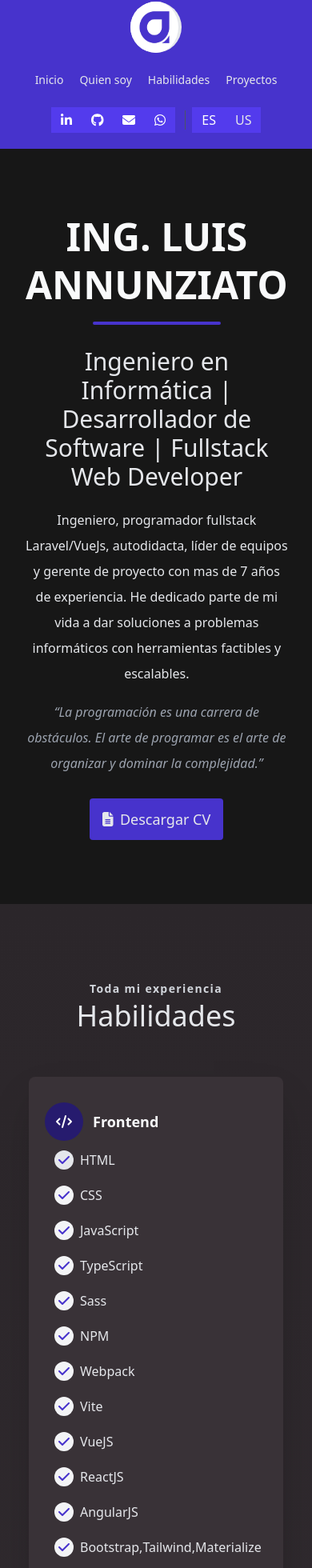
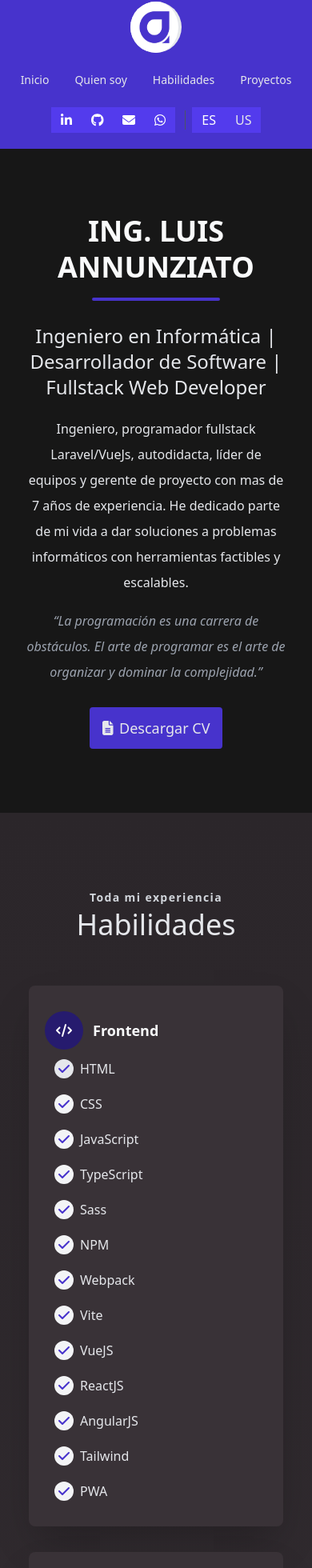
Before and after one commit to luisb0992/portfolio, a Vue app: page / in a window 390 px wide. Shown: the part 18-1978 px from the top of the page at 80% size. Built offline with nearby package versions, Linux system fonts and the light colour scheme.

Commit message:
fix: :bug: Resolviendo visualizacion del componente WhoIam
Resolviendo problemas de visualizacion de textos en varios componentes

Refactor, Texto

```diff
--- a/src/components/Header.vue
+++ b/src/components/Header.vue
@@ -34,7 +34,7 @@
 <template>
 	<header class="bg-personal-gray-1 sticky top-0 z-[1]">
 		<div class="container mx-auto flex flex-wrap p-5 flex-col md:flex-row items-center text-gray-200">
-			<nav class="flex lg:w-2/5 flex-wrap items-center text-sm sm:text-base md:ml-auto py-2">
+			<nav class="flex lg:w-2/5 flex-wrap items-center text-sm sm:text-base md:ml-auto py-2 justify-center sm:justify-start gap-3 sm:gap-0">
 				<a
 					class="mr-5 hover:text-gray-300 transition-all duration-300"
 					href="javascript:void(0)"
--- /dev/null
+++ b/src/libs/fontawesome.ts
@@ -0,0 +1,14 @@
+/* import the fontawesome core */
+import { library } from '@fortawesome/fontawesome-svg-core';
+
+/* import font awesome icon component */
+import { FontAwesomeIcon } from '@fortawesome/vue-fontawesome';
+
+/* import specific icons */
+import { faUserSecret, faEnvelope, faFileLines, faCode, faCube, faDatabase, faScrewdriverWrench, faCheck } from '@fortawesome/free-solid-svg-icons';
+import { faLinkedinIn, faGithub, faWhatsapp } from '@fortawesome/free-brands-svg-icons';
+
+/* add icons to the library */
+library.add(faUserSecret, faLinkedinIn, faEnvelope, faGithub, faWhatsapp, faFileLines, faCode, faCube, faDatabase, faScrewdriverWrench, faCheck);
+
+export default FontAwesomeIcon;
--- a/src/main.ts
+++ b/src/main.ts
@@ -3,24 +3,14 @@ import App from './App.vue';
 import axios from 'axios';
 import trans from './lang/config';
 import RRSS from './utils/RRSS';
+import Links from './utils/links';
 import './assets/css/tailwind.css';
-
-/* import the fontawesome core */
-import { library } from '@fortawesome/fontawesome-svg-core';
-
-/* import font awesome icon component */
-import { FontAwesomeIcon } from '@fortawesome/vue-fontawesome';
-
-/* import specific icons */
-import { faUserSecret, faEnvelope, faFileLines, faCode, faCube, faDatabase, faScrewdriverWrench, faCheck } from '@fortawesome/free-solid-svg-icons';
-import { faLinkedinIn, faGithub, faWhatsapp } from '@fortawesome/free-brands-svg-icons';
-
-/* add icons to the library */
-library.add(faUserSecret, faLinkedinIn, faEnvelope, faGithub, faWhatsapp, faFileLines, faCode, faCube, faDatabase, faScrewdriverWrench, faCheck);
+import FontAwesomeIcon from './libs/fontawesome';
 
 const app = createApp(App);
 app.provide('axios', (app.config.globalProperties.axios = axios));
 app.provide('trans', trans);
 app.provide('RRSS', RRSS);
+app.provide('links', Links);
 app.component('font-awesome-icon', FontAwesomeIcon);
 app.mount('#app');
--- /dev/null
+++ b/src/utils/links.ts
@@ -0,0 +1,16 @@
+/**
+ * link estáticos para la web
+ *
+ * @autor  Luis Annunziato: luisannunziato@gmail.com
+ * @link https://luisan.dev
+ */
+
+import { reactive } from "vue";
+
+interface Links {
+	cv: string;
+}
+
+export default reactive<Links>({
+	cv: 'https://drive.google.com/file/d/16UqBG72RKScikdxpZAax6-6sZvtete7A/view?usp=drive_link',
+});
--- a/src/view/partials/Skills.vue
+++ b/src/view/partials/Skills.vue
@@ -107,9 +107,7 @@
 									<span class="bg-gray-100 text-personal-gray-1 w-6 h-6 mr-2 rounded-full inline-flex items-center justify-center">
 										<font-awesome-icon icon="fas fa-check text-xs" />
 									</span>
-									<span>{{ trans('bootstrap') }}</span
-									>, <span>{{ trans('tailwind') }}</span
-									>, <span>{{ trans('materialize') }}</span>
+									<span>{{ trans('tailwind') }}</span>
 								</a>
 								<a class="inline-flex justify-center">
 									<span class="bg-gray-100 text-personal-gray-1 w-6 h-6 mr-2 rounded-full inline-flex items-center justify-center">
--- a/src/view/partials/Whoiam.vue
+++ b/src/view/partials/Whoiam.vue
@@ -2,6 +2,7 @@
 	import { inject } from 'vue';
 
 	const trans: any = inject('trans');
+	const links: any = inject('links');
 </script>
 <template>
 	<section
@@ -10,7 +11,7 @@
 		<div class="container md:px-5 mx-auto">
 			<div class="flex flex-col md:flex-row w-full gap-20 items-center">
 				<div class="max-w-7xl mx-auto">
-					<h1 class="text-center text-5xl sm:text-7xl lg:text-9xl font-semibold mb-2 text-gray-50 items-center uppercase leading-tight animate-fade-in-down">
+					<h1 class="text-center text-4xl sm:text-7xl lg:text-9xl font-semibold mb-2 text-gray-50 items-center uppercase leading-tight animate-fade-in-down">
 						{{ trans('ing') }}
 						{{ trans('fullName') }}
 					</h1>
@@ -18,7 +19,7 @@
 						<hr class="w-40 lg:w-96 border-2 border-personal-gray-1 rounded my-2" />
 					</article>
 					<article class="mt-5 animate-fade-in-down">
-						<p class="text-gray-200 text-3xl font-medium text-center">
+						<p class="text-gray-200 text-2xl font-medium text-center">
 							{{ trans('iamdeveloper') }}
 						</p>
 					</article>
@@ -32,7 +33,7 @@
 					</article>
 					<article class="flex justify-center mt-7">
 						<a
-							href="https://www.canva.com/design/DAE3z8Gaf0Y/BqofIBrei_9AXtz83ihXgA/view?utm_content=DAE3z8Gaf0Y&utm_campaign=designshare&utm_medium=link&utm_source=homepage_design_menu"
+							:href="links.cv"
 							target="_blank"
 							class="inline-flex items-center focus:outline-none text-lg font-medium text-gray-200 bg-personal-gray-1 hover:bg-personal-gray-3 px-4 py-3 rounded transition-all duration-200 ease-in">
 							<font-awesome-icon
```
Also changed, not shown: package.json (+15 -15 lines).
